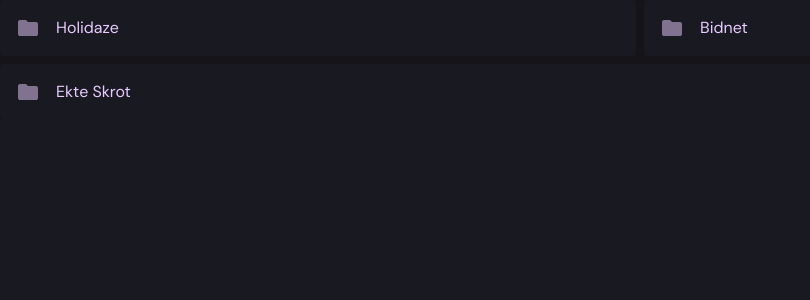
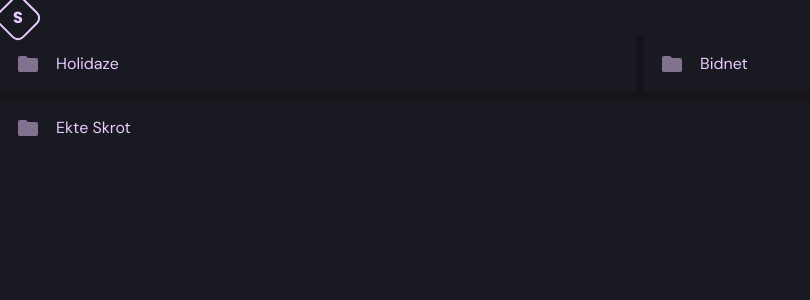
Before and after one commit to sindrebenjamin/portfolio, a React (Vite) app: page / in a window 1280 px wide. Shown: the top 300 px of the page, without its empty margins (0-810 px from the left). Built offline with nearby package versions, Linux system fonts and the light colour scheme.

Commit message:
Create logo

```diff
--- a/src/App.jsx
+++ b/src/App.jsx
@@ -2,6 +2,7 @@ import { useState } from "react";
 import Modal from "./components/Modal";
 import "./App.css";
 import MobilePortFolio from "./components/MobilePortfolio";
+import Header from "./components/Header";
 
 function App() {
   const [count, setCount] = useState(0);
@@ -9,6 +10,7 @@ function App() {
 
   return (
     <main>
+      <Header />
       <div className="bg-main-950">
         <MobilePortFolio />
       </div>
--- /dev/null
+++ b/src/components/Header/Logo.jsx
@@ -0,0 +1,14 @@
+const Logo = () => {
+  return (
+    <a
+      className="h-[36px] w-[36px] flex items-center justify-center rounded-lg border-2 border-main-100 rotate-45 hover:bg-main-100 transition-colors duration-200 group"
+      href="/"
+    >
+      <p className="group-hover:text-main-950 font-heading font-bold text-main-100 rotate-[-45deg] duration-200 transition-colors">
+        S
+      </p>
+    </a>
+  );
+};
+
+export default Logo;
--- /dev/null
+++ b/src/components/Header/index.jsx
@@ -0,0 +1,11 @@
+import Logo from "./Logo";
+
+const Header = () => {
+  return (
+    <header>
+      <Logo />
+    </header>
+  );
+};
+
+export default Header;
```
